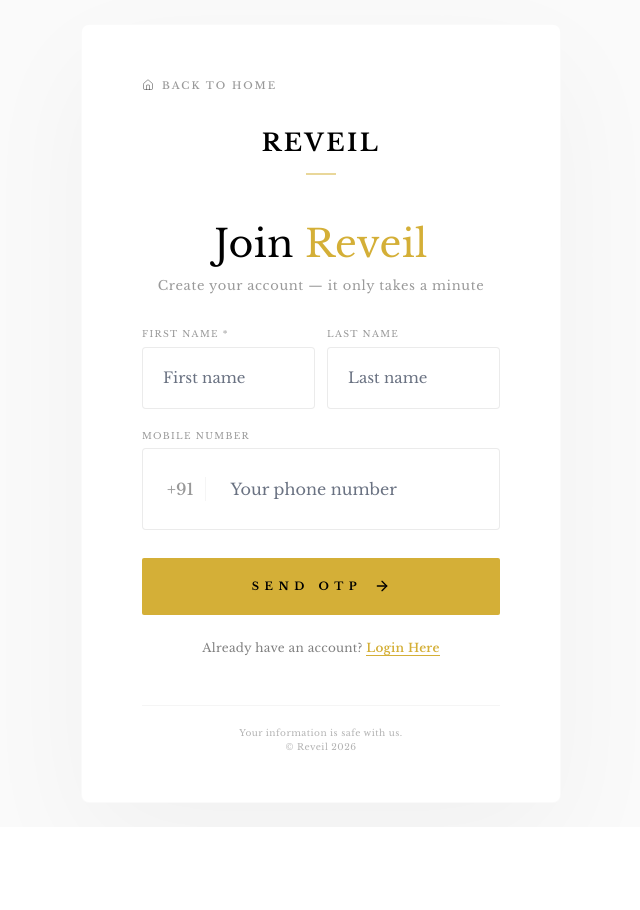
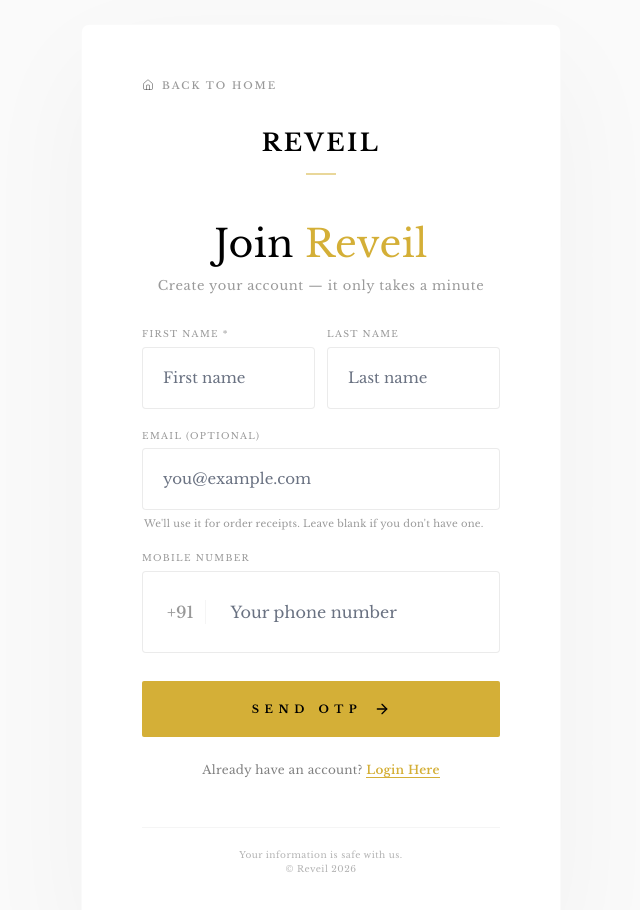
Before and after one commit to nanineelapu/perfumes.reveil, a Next.js app: page /auth in a window 1280 px wide. Both pictures are taken after a click on the element "Create Account". Shown: the top 910 px of the page, without its empty margins (319-959 px from the left). Before the commit the page ends 827 px from the top, so only its background shows below. Built offline with nearby package versions, Linux system fonts and the light colour scheme; no server answers.

Commit message:
Fixed EMAIL

```diff
--- a/app/(store)/checkout/page.tsx
+++ b/app/(store)/checkout/page.tsx
@@ -7,6 +7,7 @@ import { useRouter, useSearchParams } from 'next/navigation'
 import { motion } from 'framer-motion'
 import { Loader2, ShieldCheck, Truck, MapPin, Plus, ArrowRight, Check, CreditCard, Wallet } from 'lucide-react'
 import { createClient } from '@/lib/supabase/client'
+import { isOdishaPincode } from '@/lib/validators'
 
 type Address = {
     id: string
@@ -270,6 +271,10 @@ function CheckoutInner() {
             setError('Please select a delivery address.')
             return
         }
+        if (!isOdishaPincode(selectedAddress.pincode)) {
+            setError('Reveil currently delivers only within Odisha. Please choose an Odisha address (pincode 751xxx–770xxx).')
+            return
+        }
         setPlacing(true)
         setError(null)
         try {
--- a/app/(store)/profile/page.tsx
+++ b/app/(store)/profile/page.tsx
@@ -6,6 +6,7 @@ import { useRouter } from 'next/navigation'
 import { motion, AnimatePresence } from 'framer-motion'
 import { User, Mail, Phone, MapPin, Package, LogOut, ChevronRight, Edit2, Check, X, Loader2 } from 'lucide-react'
 import { PremiumLoader } from '@/components/store/PremiumLoader'
+import { realEmail } from '@/lib/validators'
 
 export default function ProfilePage() {
     const [user, setUser] = useState<any>(null)
@@ -169,7 +170,7 @@ export default function ProfilePage() {
                                 wordBreak: 'break-word',
                                 lineHeight: 1.2
                             }}>
-                                Hi, <span style={{ color: '#d4af37' }}>{profile?.first_name || user?.user_metadata?.first_name || user?.email?.split('@')[0] || 'Collector'}</span>
+                                Hi, <span style={{ color: '#d4af37' }}>{profile?.first_name || user?.user_metadata?.first_name || realEmail(user?.email)?.split('@')[0] || 'Collector'}</span>
                             </motion.h1>
                             <motion.p variants={itemVariants} style={{ color: '#666', fontSize: isMobile ? '13px' : '15px', lineHeight: 1.5 }}>
                                 Manage your personal details and order history.
@@ -285,7 +286,7 @@ export default function ProfilePage() {
                                     <label style={{ display: 'block', fontSize: '11px', textTransform: 'uppercase', color: '#555', letterSpacing: '0.1em', marginBottom: '8px' }}>Email Address</label>
                                     <div style={{ display: 'flex', alignItems: 'center', gap: '12px' }}>
                                         <Mail size={16} color="#d4af37" />
-                                        <p style={{ fontSize: isMobile ? '14px' : '16px', fontWeight: 400, wordBreak: 'break-all' }}>{user?.email}</p>
+                                        <p style={{ fontSize: isMobile ? '14px' : '16px', fontWeight: 400, wordBreak: 'break-all' }}>{profile?.email || realEmail(user?.email) || 'Not provided'}</p>
                                     </div>
                                 </div>
                                 <div style={{ gridColumn: isMobile ? 'auto' : 'span 2' }}>
--- a/app/api/auth/otp/verify/route.ts
+++ b/app/api/auth/otp/verify/route.ts
@@ -2,7 +2,7 @@ import { NextResponse } from 'next/server'
 import { verifyMessageCentralOTP } from '@/lib/messageCentral'
 import { createAdminClient } from '@/lib/supabase/admin'
 import { consumeOtpBinding } from '@/lib/auth/otp-store'
-import { normalizeIndianPhone, isPersonName } from '@/lib/validators'
+import { normalizeIndianPhone, isPersonName, isEmail } from '@/lib/validators'
 import { rateLimit, getClientIp, rateLimitResponse } from '@/lib/rate-limit'
 import { isSafeInternalPath } from '@/lib/validators'
 
@@ -14,7 +14,7 @@ export async function POST(request: Request) {
         } catch {
             return NextResponse.json({ error: 'Invalid JSON' }, { status: 400 })
         }
-        const { phone, otp, verificationId, mode, firstName, lastName } = body || {}
+        const { phone, otp, verificationId, mode, firstName, lastName, email } = body || {}
 
         if (!verificationId || typeof verificationId !== 'string' || !otp || typeof otp !== 'string' || otp.length > 10) {
             return NextResponse.json({ error: 'OTP and verification ID are required.' }, { status: 400 })
@@ -66,6 +66,22 @@ export async function POST(request: Request) {
             safeLast = lastName.trim()
         }
 
+        // Optional, user-supplied email. Stored in profiles.email so it
+        // can be shown back in the UI and used for transactional mail.
+        // We deliberately do NOT fall back to a synthetic "<phone>@reveil.internal"
+        // here — if the user doesn't provide one, profiles.email stays NULL.
+        let safeEmail: string | null = null
+        if (email !== undefined && email !== null && email !== '') {
+            if (!isEmail(email)) {
+                return NextResponse.json({ error: 'Invalid email address.' }, { status: 400 })
+            }
+            safeEmail = email.trim().toLowerCase()
+            // Block the internal placeholder from sneaking back in via the client.
+            if (/@reveil\.internal$/i.test(safeEmail)) {
+                return NextResponse.json({ error: 'Invalid email address.' }, { status: 400 })
+            }
+        }
+
         const supabaseAdmin = createAdminClient()
 
         // 4. Find user by phone in profiles table (indexed) instead of listUsers (which caps at 1000)
@@ -82,20 +98,26 @@ export async function POST(request: Request) {
         if (profileByPhone?.id) {
             userId = profileByPhone.id
             const { data: { user: authUser } } = await supabaseAdmin.auth.admin.getUserById(userId)
+            // Magic-link generation requires *some* email on auth.users. If the
+            // existing user has none, we fall back to an internal placeholder
+            // purely as a login identifier — it is never displayed to anyone.
             userEmail = authUser?.email || `${submittedDigits}@reveil.internal`
 
-            // If the existing profile has no name but the client just provided one
+            // If the existing profile is missing data the client just provided
             // (e.g. user is signing up with an account that was half-created),
-            // persist it now so we don't drop the data.
+            // persist it now so we don't drop it.
+            const existingUpdate: Record<string, unknown> = {}
             if (!profileByPhone.first_name && !profileByPhone.full_name && safeFirst) {
-                const fullName = `${safeFirst} ${safeLast ?? ''}`.trim()
+                existingUpdate.first_name = safeFirst
+                existingUpdate.last_name = safeLast ?? ''
+                existingUpdate.full_name = `${safeFirst} ${safeLast ?? ''}`.trim()
+            }
+            if (safeEmail) existingUpdate.email = safeEmail
+
+            if (Object.keys(existingUpdate).length > 0) {
                 const { error: existingUpsertError } = await supabaseAdmin
                     .from('profiles')
-                    .update({
-                        first_name: safeFirst,
-                        last_name: safeLast ?? '',
-                        full_name: fullName,
-                    })
+                    .update(existingUpdate)
                     .eq('id', userId)
                 if (existingUpsertError) {
                     console.error('[OTP Verify] Profile update (existing user) failed:', existingUpsertError.message)
@@ -104,10 +126,13 @@ export async function POST(request: Request) {
 
             needsName = !profileByPhone.first_name && !profileByPhone.full_name && !safeFirst
         } else {
-            const internalEmail = `${submittedDigits}@reveil.internal`
+            // auth.users.email is a login-identifier only. Use the real email
+            // when the user gave us one, otherwise fall back to an internal
+            // placeholder. The placeholder NEVER reaches profiles.email.
+            const authEmail = safeEmail ?? `${submittedDigits}@reveil.internal`
             const { data: newUser, error: createError } = await supabaseAdmin.auth.admin.createUser({
                 phone: cleanPhone,
-                email: internalEmail,
+                email: authEmail,
                 phone_confirm: true,
                 email_confirm: true,
                 user_metadata: safeFirst ? { first_name: safeFirst, last_name: safeLast ?? '' } : {},
@@ -121,6 +146,8 @@ export async function POST(request: Request) {
                 id: userId,
                 phone: cleanPhone,
                 role: 'user',
+                // Only persist a real email — null when the user didn't supply one.
+                email: safeEmail,
                 ...(safeFirst && { first_name: safeFirst, last_name: safeLast ?? '', full_name: fullName }),
             }, { onConflict: 'id' })
             if (upsertError) {
--- a/app/api/auth/save-profile/route.ts
+++ b/app/api/auth/save-profile/route.ts
@@ -1,7 +1,7 @@
 import { NextResponse } from 'next/server'
 import { requireUser } from '@/lib/auth/require'
 import { createAdminClient } from '@/lib/supabase/admin'
-import { isPersonName, normalizeIndianPhone } from '@/lib/validators'
+import { isPersonName, normalizeIndianPhone, isEmail } from '@/lib/validators'
 
 export async function POST(request: Request) {
   const auth = await requireUser()
@@ -14,7 +14,7 @@ export async function POST(request: Request) {
     return NextResponse.json({ error: 'Invalid JSON' }, { status: 400 })
   }
 
-  const { first_name, last_name, phone } = body || {}
+  const { first_name, last_name, phone, email } = body || {}
 
   if (!isPersonName(first_name)) {
     return NextResponse.json({ error: 'Invalid first name' }, { status: 400 })
@@ -27,6 +27,18 @@ export async function POST(request: Request) {
     const digits = normalizeIndianPhone(phone)
     if (!digits) return NextResponse.json({ error: 'Invalid phone' }, { status: 400 })
     cleanPhone = `+91${digits}`
+  }
+  let cleanEmail: string | null = null
+  if (email !== undefined && email !== null && email !== '') {
+    if (!isEmail(email)) {
+      return NextResponse.json({ error: 'Invalid email' }, { status: 400 })
+    }
+    const normalized = (email as string).trim().toLowerCase()
+    // Never let the internal placeholder back into profiles.email.
+    if (/@reveil\.internal$/i.test(normalized)) {
+      return NextResponse.json({ error: 'Invalid email' }, { status: 400 })
+    }
+    cleanEmail = normalized
   }
 
   const first = (first_name as string).trim()
@@ -44,6 +56,7 @@ export async function POST(request: Request) {
     role: 'user',
   }
   if (cleanPhone) upsertRow.phone = cleanPhone
+  if (cleanEmail) upsertRow.email = cleanEmail
 
   const { error } = await admin.from('profiles').upsert(upsertRow, { onConflict: 'id' })
 
--- a/app/auth/page.tsx
+++ b/app/auth/page.tsx
@@ -433,8 +433,8 @@ function AuthPageContent() {
                                 </div>
 
                                 <motion.div whileHover={{ borderBottomColor: '#d4af37' }} style={{ borderBottom: '1px solid rgba(0,0,0,0.08)', paddingBottom: '4px' }}>
-                                    <label style={{ fontSize: '9px', color: '#d4af37', textTransform: 'uppercase', marginBottom: '2px', display: 'block', letterSpacing: '0.15em' }}>Email Address *</label>
-                                    <input type="email" name="email" value={formData.email} onChange={handleChange} required style={{ width: '100%', border: 'none', background: 'none', fontSize: '14px', outline: 'none', color: '#000' }} />
+                                    <label style={{ fontSize: '9px', color: '#d4af37', textTransform: 'uppercase', marginBottom: '2px', display: 'block', letterSpacing: '0.15em' }}>Email (optional)</label>
+                                    <input type="email" name="email" value={formData.email} onChange={handleChange} placeholder="you@example.com" style={{ width: '100%', border: 'none', background: 'none', fontSize: '14px', outline: 'none', color: '#000' }} />
                                 </motion.div>
 
                                 <motion.button
@@ -459,8 +459,9 @@ function AuthPageContent() {
 
                                 {!otpSent ? (
                                     <>
-                                        {/* Signup-only: collect names upfront so OTP-verify can persist them */}
+                                        {/* Signup-only: collect names + optional email upfront so OTP-verify can persist them */}
                                         {authMode === 'signup' && (
+                                            <>
                                                 <div style={{ display: 'grid', gridTemplateColumns: '1fr 1fr', gap: '12px', textAlign: 'left' }}>
                                                     <div>
                                                         <label style={{ fontSize: '9px', color: '#000', opacity: 0.4, textTransform: 'uppercase', marginBottom: '6px', display: 'block', letterSpacing: '0.15em' }}>First Name *</label>
@@ -502,6 +503,31 @@ function AuthPageContent() {
                                                         />
                                                     </div>
                                                 </div>
+
+                                                <div style={{ textAlign: 'left' }}>
+                                                    <label style={{ fontSize: '9px', color: '#000', opacity: 0.4, textTransform: 'uppercase', marginBottom: '6px', display: 'block', letterSpacing: '0.15em' }}>Email (optional)</label>
+                                                    <input
+                                                        type="email"
+                                                        name="email"
+                                                        placeholder="you@example.com"
+                                                        value={formData.email}
+                                                        onChange={handleChange}
+                                                        autoComplete="email"
+                                                        style={{
+                                                            width: '100%',
+                                                            background: '#fff',
+                                                            border: '1px solid rgba(0,0,0,0.08)',
+                                                            borderRadius: '4px',
+                                                            padding: isMobile ? '14px 16px' : '18px 20px',
+                                                            fontSize: isMobile ? '14px' : '15px',
+                                                            color: '#000', outline: 'none'
+                                                        }}
+                                                    />
+                                                    <p style={{ fontSize: '10px', color: 'rgba(0,0,0,0.4)', margin: '6px 2px 0', letterSpacing: '0.02em' }}>
+                                                        We&apos;ll use it for order receipts. Leave blank if you don&apos;t have one.
+                                                    </p>
+                                                </div>
+                                            </>
                                         )}
 
                                         <div style={{ textAlign: 'left' }}>
--- a/app/static-v2-resource-policy-handler/(protected)/users/page.tsx
+++ b/app/static-v2-resource-policy-handler/(protected)/users/page.tsx
@@ -3,6 +3,7 @@ import { createAdminClient } from '@/lib/supabase/admin'
 import Link from 'next/link'
 import PageHeader from '../_components/PageHeader'
 import { Users, Mail, Phone, Calendar, ArrowRight } from 'lucide-react'
+import { realEmail } from '@/lib/validators'
 
 export default async function UsersPage() {
     const supabase = await createClient()
@@ -15,13 +16,15 @@ export default async function UsersPage() {
         `)
         .order('created_at', { ascending: false })
 
-    // Pull emails from auth.users (profiles often missing for phone-OTP signups)
+    // Backstop: pull real (non-placeholder) emails from auth.users for users
+    // whose profiles.email is missing. We strip the "<phone>@reveil.internal"
+    // placeholder so the admin panel never displays it.
     const emailById = new Map<string, string | null>()
     try {
         const admin = createAdminClient()
         const { data: authData } = await admin.auth.admin.listUsers({ perPage: 1000 })
         for (const u of authData?.users ?? []) {
-            emailById.set(u.id, u.email ?? null)
+            emailById.set(u.id, realEmail(u.email))
         }
     } catch (e) {
         console.error('[Admin Users] Failed to load auth emails:', e)
@@ -31,7 +34,7 @@ export default async function UsersPage() {
         ?.filter(u => u.role !== 'admin')
         .map(u => ({
             ...u,
-            email: u.email || emailById.get(u.id) || null,
+            email: realEmail(u.email) || emailById.get(u.id) || null,
         }))
 
     return (
--- a/components/store/AuthTokenCatcher.tsx
+++ b/components/store/AuthTokenCatcher.tsx
@@ -49,6 +49,9 @@ export function AuthTokenCatcher() {
                                             first_name: pending.first_name,
                                             last_name: pending.last_name,
                                             phone: pending.phone,
+                                            // Pass the email through only if it's real — skip empty strings
+                                            // so we don't blank-out a previously saved value server-side.
+                                            ...(pending.email ? { email: pending.email } : {}),
                                         }),
                                     }).catch((err) => console.error('AuthTokenCatcher: profile save failed', err))
                                 }
--- a/lib/validators.ts
+++ b/lib/validators.ts
@@ -12,6 +12,24 @@ export function isEmail(input: unknown): input is string {
   if (typeof input !== 'string') return false
   if (input.length > 254) return false
   return /^[^\s@]+@[^\s@]+\.[^\s@]+$/.test(input)
+}
+
+// Internal email placeholder used purely as a Supabase `auth.users.email`
+// identifier for phone-only signups (magic-link generation requires *some*
+// email). These addresses must never be shown to users or treated as real
+// contact addresses — see profiles.email for the real one.
+export function isPlaceholderEmail(input: unknown): boolean {
+  return typeof input === 'string' && /@reveil\.internal$/i.test(input)
+}
+
+// Returns the real, user-supplied email or null. Strips placeholders so
+// the UI never accidentally displays "<phone>@reveil.internal".
+export function realEmail(input: unknown): string | null {
+  if (typeof input !== 'string') return null
+  const trimmed = input.trim()
+  if (!trimmed) return null
+  if (isPlaceholderEmail(trimmed)) return null
+  return trimmed
 }
 
 export function clampString(input: unknown, max: number): string | null {
@@ -40,6 +58,23 @@ export function clampInt(input: unknown, min: number, max: number): number | nul
   return i
 }
 
+// Odisha PIN code ranges run from 751xxx (Bhubaneswar) through 770xxx
+// (Mayurbhanj border). Reveil ships only within Odisha, so this prefix
+// gate is the canonical deliverability check used by both the product
+// page widget and the address/checkout save paths.
+const ODISHA_PREFIX_MIN = 751
+const ODISHA_PREFIX_MAX = 770
+
+export function isIndianPincode(input: unknown): input is string {
+  return typeof input === 'string' && /^[1-9][0-9]{5}$/.test(input)
+}
+
+export function isOdishaPincode(input: unknown): input is string {
+  if (!isIndianPincode(input)) return false
+  const prefix = parseInt(input.slice(0, 3), 10)
+  return prefix >= ODISHA_PREFIX_MIN && prefix <= ODISHA_PREFIX_MAX
+}
+
 const SAFE_NEXT_RE = /^\/[a-zA-Z0-9._~!$&'()*+,;=:@%/-]*$/
 export function isSafeInternalPath(input: unknown): input is string {
   if (typeof input !== 'string') return false
```
Also changed, not shown: app/(store)/address-book/page.tsx (+22 -1 lines), app/(store)/products/[slug]/ProductContent.tsx (+2 -7 lines), app/api/orders/[id]/route.ts (+16 -5 lines), app/api/user/address/route.ts (+7 -1 lines), 1 other file (tests, documents, lock files or other folders). Lines whose indentation alone changed are shown as unchanged.
